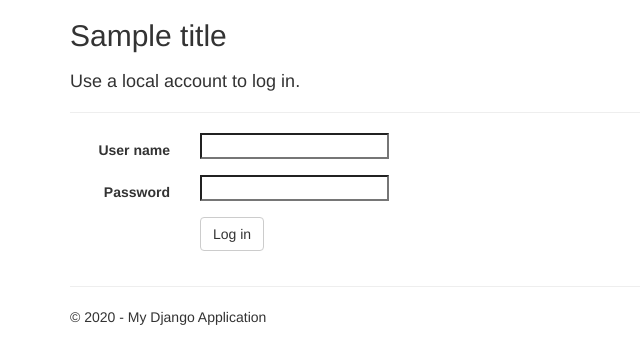
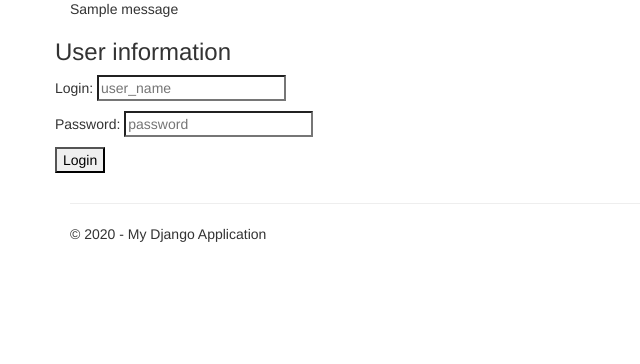
Before and after one commit to VictorMessina/Hotel, a Django app: template Hotel/app/templates/app/login.html in a window 1280 px wide. Shown: the part 51-415 px from the top of the page, without its empty margins (0-640 px from the left). Run offline with Django 3.2, Linux system fonts and the light colour scheme; the template is opened without the code that fills it: most values are stand-ins (such as "Sample title", 1, 10 or a date in 2020); one stand-in notice (Sample message) is shown; form fields are guessed from the names that the template uses; some libraries are stand-ins or nearby versions.

Commit message:
Display messages and add form to login

```diff
--- a/Hotel/app/templates/app/login.html
+++ b/Hotel/app/templates/app/login.html
@@ -2,24 +2,46 @@
 
 {% block content %}
 
+
+<!-- Display messages -->
+
+{% if messages %}
+    {% for message in messages %}
+         {{message}}
+    {% endfor %}
+{% endif %}
+
+
+    <form method="post">
+            {% csrf_token %}
+            <div class="row">
+                <div class="block">
+                    <h3>User information</h3>
+                    <p> Login: <input type="text" name="user_name" placeholder="user_name" maxlength="10" required/> </p>
+                    <p> Password: <input type="password" name="password"  placeholder="password" required/> </p>
+                    <p> <input type="submit" value="Login"></p>
+                </div>
+            </div>
+    </form>
+<!--
 <h2>{{ title }}</h2>
 <div class="row">
     <div class="col-md-8">
         <section id="loginForm">
             <form action="." method="post" class="form-horizontal">
-                {% csrf_token %}
+                ##}% csrf_token %}
                 <h4>Use a local account to log in.</h4>
                 <hr />
                 <div class="form-group">
                     <label for="id_username" class="col-md-2 control-label">User name</label>
                     <div class="col-md-10">
-                        {{ form.username }}
+                        ##}{ form.username }}
                     </div>
                 </div>
                 <div class="form-group">
                     <label for="id_password" class="col-md-2 control-label">Password</label>
                     <div class="col-md-10">
-                        {{ form.password }}
+                        ##}{form.password }}
                     </div>
                 </div>
                 <div class="form-group">
@@ -28,9 +50,9 @@
                         <input type="submit" value="Log in" class="btn btn-default" />
                     </div>
                 </div>
-                {% if form.errors %}
+                ##}% if form.errors %}
                 <p class="validation-summary-errors">Please enter a correct user name and password.</p>
-                {% endif %}
+                ##}% endif %}
             </form>
         </section>
     </div>
@@ -38,7 +60,7 @@
         <section id="socialLoginForm"></section>
     </div>
 </div>
-
+    -->
 {% endblock %}
 
 
```
